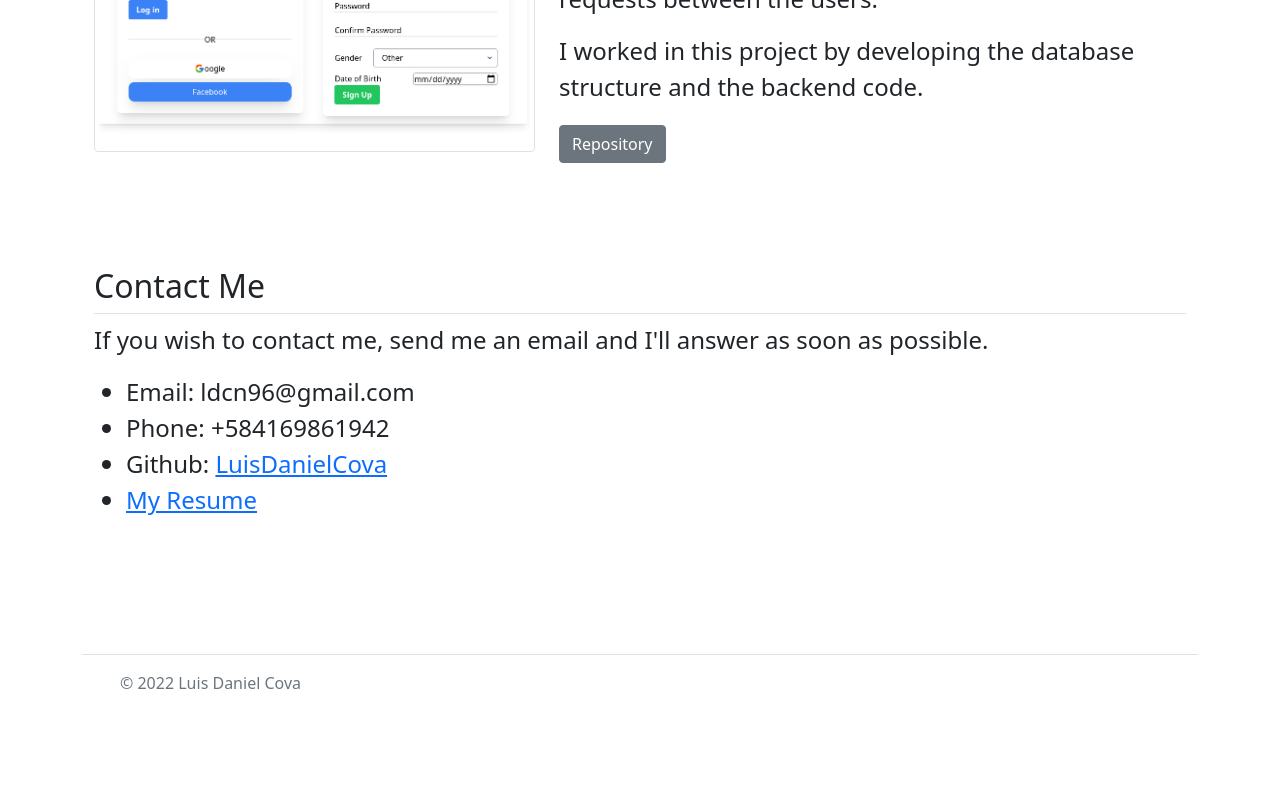
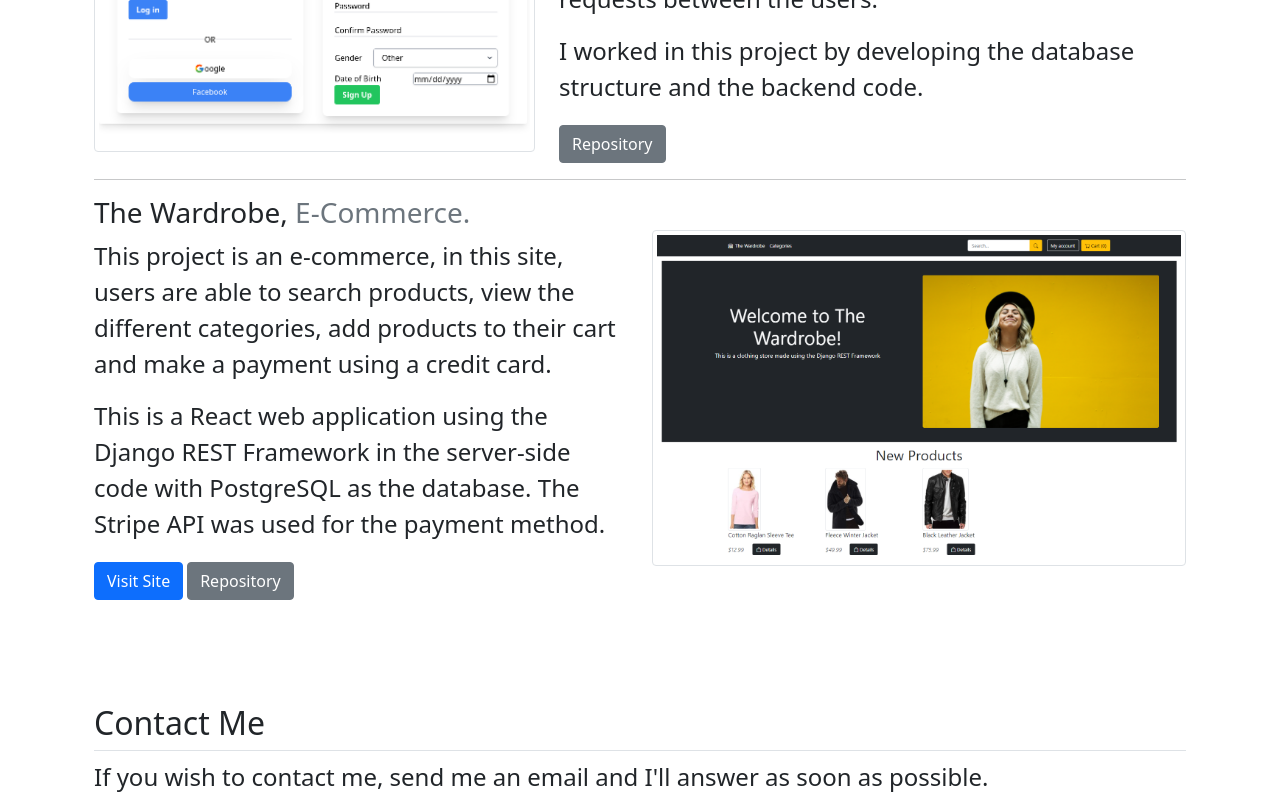
Before and after one commit to LuisDanielCova/personal-page, a React (Create React App) app: page / in a window 1280 px wide. Shown: the part 2811-3608 px from the top of the page. Before the commit the page ends 3546 px from the top, so only its background shows below. Built offline with nearby package versions, Linux system fonts and the light colour scheme.

Commit message:
add new project

```diff
--- a/src/components/Projects.jsx
+++ b/src/components/Projects.jsx
@@ -78,6 +78,47 @@ export const Projects = () => {
           </div>
         </div>
       </div>
+      <hr className="featurrete-divider" />
+      <div className="row featurette">
+        <div className="col-md-6">
+          <h3 className="featurette-heading">
+            The Wardrobe, <span className="text-muted">E-Commerce.</span>
+          </h3>
+          <p className="lead fs-4">
+            This project is an e-commerce, in this site, users are able to
+            search products, view the different categories, add products to
+            their cart and make a payment using a credit card.
+          </p>
+          <p className="lead fs-4">
+            This is a React web application using the Django REST Framework in
+            the server-side code with PostgreSQL as the database. The Stripe API
+            was used for the payment method.
+          </p>
+          <div className="col">
+            <a
+              className="btn btn-primary me-1 mt-1"
+              href="https://the-wardrobe.netlify.app/"
+              target="_blank"
+            >
+              Visit Site
+            </a>
+            <a
+              className="btn btn-secondary mt-1"
+              href="https://github.com/LuisDanielCova/django-ecommerce"
+              target="_blank"
+            >
+              Repository
+            </a>
+          </div>
+        </div>
+        <div className="col-md-6 my-auto">
+          <img
+            className="featurette-image img-fluid mx-auto rounded img-thumbnail"
+            src={projectImages.Wardrobe}
+            aria-label="Welcome page to a virtual classroom website"
+          ></img>
+        </div>
+      </div>
     </div>
   );
 };
--- a/src/components/Skills.jsx
+++ b/src/components/Skills.jsx
@@ -41,6 +41,9 @@ export const Skills = () => {
               Mongoose{" "}
               <img src={skillImages.Mongoose} width={30} className="pb-1" />
             </li>
+            <li>
+              Django <img src={skillImages.Django} className="pb-1" />
+            </li>
           </ul>
         </div>
         <div className="feature col">
--- a/src/components/assets/images.js
+++ b/src/components/assets/images.js
@@ -10,6 +10,7 @@ import Mongoose from "./images/skills/mongoose.png";
 import Git from "./images/skills/git.png";
 import GitHub from "./images/skills/github.png";
 import Heroku from "./images/skills/heroku.png";
+import Django from "./images/skills/django.png";
 
 // personal images
 import About from "./images/personal/about.png";
@@ -18,6 +19,7 @@ import Profile from "./images/personal/profile.png";
 // project images
 import Odin from "./images/projects/odin.png";
 import Thesis from "./images/projects/thesis.png";
+import Wardrobe from "./images/projects/TheWardrobe.png";
 
 export const skillImages = {
   Html,
@@ -31,8 +33,9 @@ export const skillImages = {
   Git,
   GitHub,
   Heroku,
+  Django,
 };
 
 export const personalImages = { About, Profile };
 
-export const projectImages = { Odin, Thesis };
+export const projectImages = { Odin, Thesis, Wardrobe };
```
Also changed, not shown: src/components/assets/images/projects/TheWardrobe.png (added), src/components/assets/images/skills/django.png (added).
